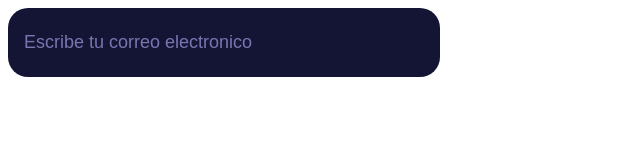
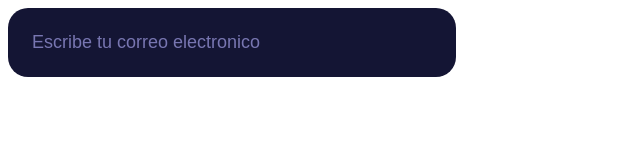
Before and after one commit to Etin-osa/test-nextjs, a Next.js app: page / in a window 1280 px wide. Shown: the top 160 px of the page, without its empty margins (0-640 px from the left). Built offline with nearby package versions, Linux system fonts and the light colour scheme.

Commit message:
Update after revision

```diff
--- a/src/app/page.js
+++ b/src/app/page.js
@@ -22,7 +22,7 @@ export default function Home() {
                     style={{
                         border: focus ? '2px solid #7871FF' : 'none',
                         outline: focus? '3px solid #7871ff96' : '',
-                        padding: checkStatus() ? '.5rem 1rem' : '1rem'
+                        padding: checkStatus() ? '.7rem 1.5rem' : '1rem 1.5rem'
                     }}
                 >
                     <div className={styles.inputLeft}>
```
